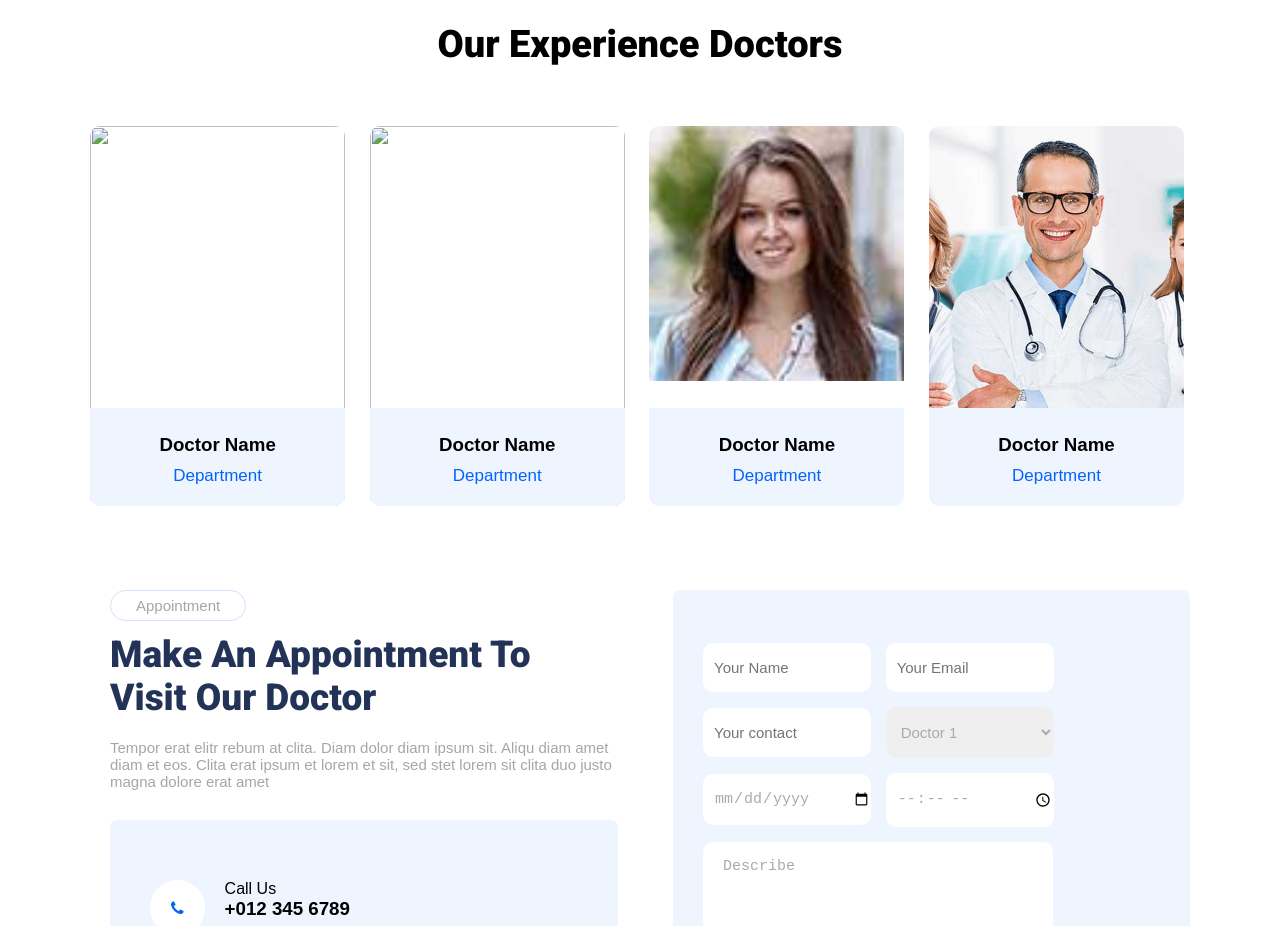
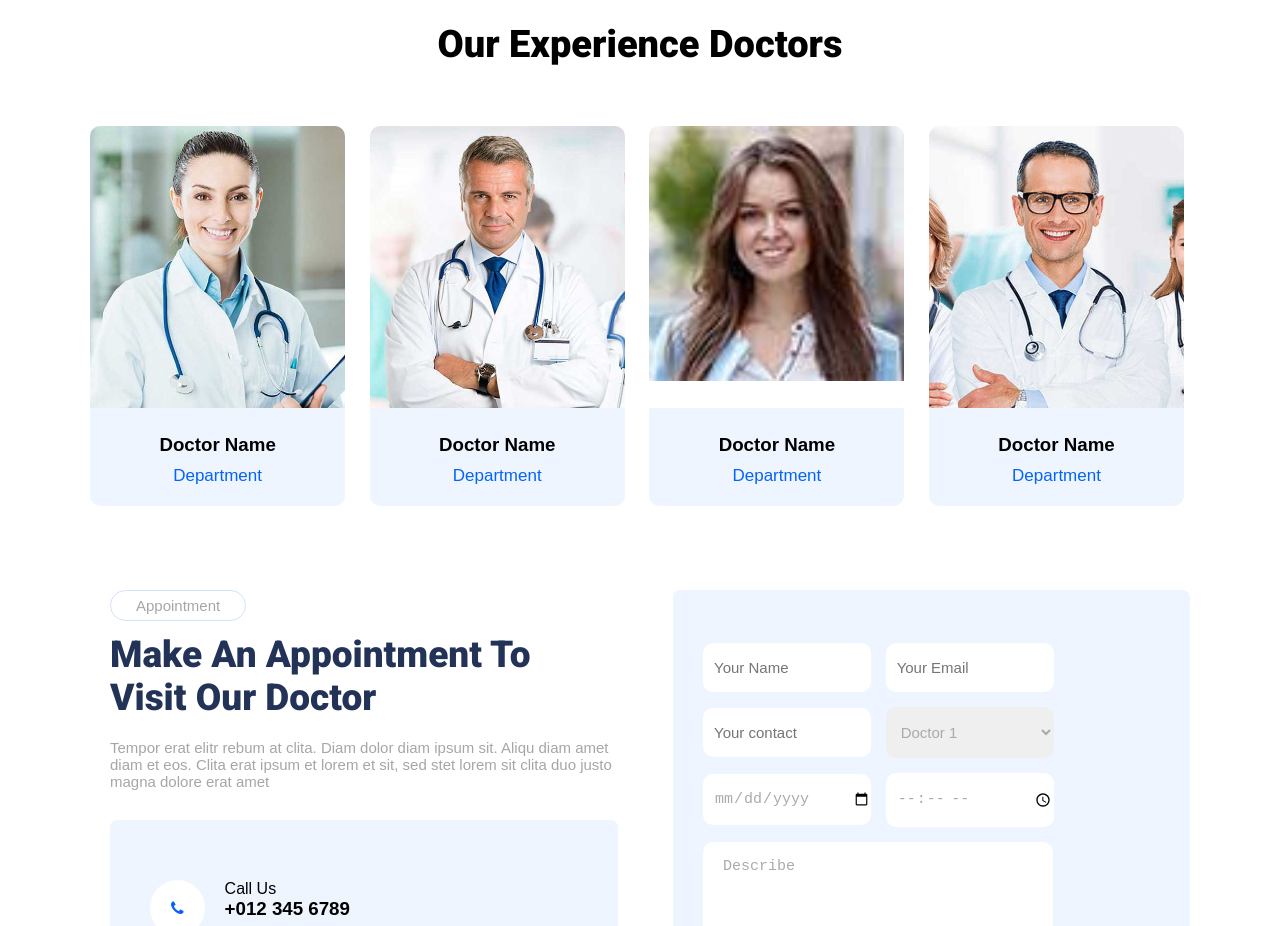
Before and after one commit to GautamSharma-dev/klinik, a plain HTML site: page index.html in a window 1280 px wide. Shown: the part 3127-4053 px from the top of the page. Drawn offline with Linux system fonts and the light colour scheme; files whose address does not match are found by name.

Commit message:
Update index.html

```diff
--- a/index.html
+++ b/index.html
@@ -188,7 +188,7 @@
 			</div>
 			<div id="team-sec">
 				<div class="team-box">
-					<div class="team-img"> <img src="../site-homework/images/team-1.jpg" alt=""></div>
+					<div class="team-img"> <img src="images/team-1.jpg" alt=""></div>
 					<div class="team-content">
 						<h3>Doctor Name</h3>
 						<span> Department </span>
@@ -200,7 +200,7 @@
 					</div>
 				</div>
 				<div class="team-box">
-					<div class="team-img"> <img src="../site-homework/images/team-2.jpg" alt=""></div>
+					<div class="team-img"> <img src="images/team-2.jpg" alt=""></div>
 					<div class="team-content">
 						<h3>Doctor Name</h3>
 						<span> Department </span>
@@ -212,7 +212,7 @@
 					</div>
 				</div>
 				<div class="team-box">
-					<div class="team-img"> <img src="/images/testimonial-1.jpg" alt=""></div>
+					<div class="team-img"> <img src="images/testimonial-1.jpg" alt=""></div>
 					<div class="team-content">
 						<h3>Doctor Name</h3>
 						<span> Department </span>
```
